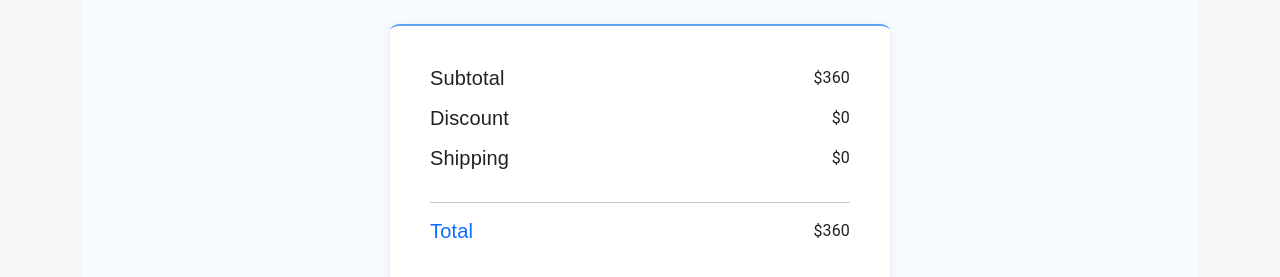
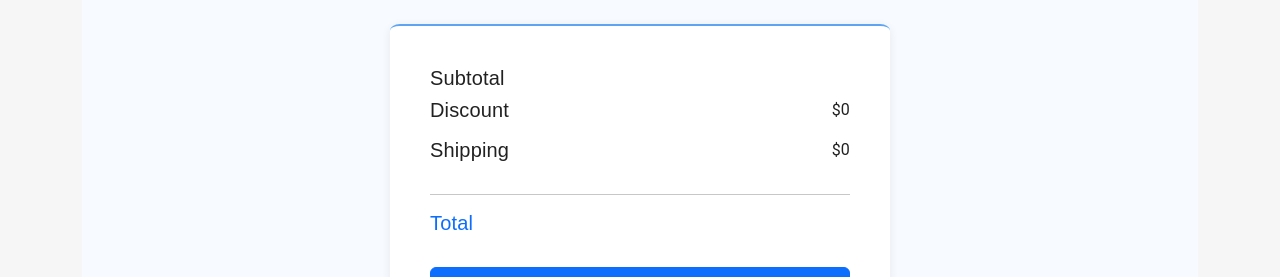
Before and after one commit to Piyush-Parmar-28/e-commerce-app, a React (Create React App) app: page /cart in a window 1280 px wide. Shown: the part 277-554 px from the top of the page. Built offline with nearby package versions, Linux system fonts and the light colour scheme; no server answers.

Commit message:
cartSummaryDone

```diff
--- a/src/components/Cart/Shopping_Summary.jsx
+++ b/src/components/Cart/Shopping_Summary.jsx
@@ -1,6 +1,16 @@
-import React from 'react'
+import axios from 'axios'
+import React, { useEffect, useState } from 'react'
 
 const Shopping_Summary = () => {
+    const [totalPrice,setTotalPrice] = useState('')
+
+    useEffect(()=>{
+        axios('/total').then((data)=>{
+            setTotalPrice(data.data)
+        })
+    },[])
+
+
     return (
         <div className="greenish-bg mt-4 p-4">
 
@@ -15,7 +25,7 @@ const Shopping_Summary = () => {
                     </div>
 
                     <div>
-                        <p>$360</p>
+                        <p>{totalPrice}</p>
                     </div>
                 </div>
 
@@ -50,7 +60,7 @@ const Shopping_Summary = () => {
                     </div>
 
                     <div>
-                        <p>$360</p>
+                        <p>{totalPrice}</p>
                     </div>
                 </div>
 
--- a/src/components/ProductsPage/Catalog_Image.jsx
+++ b/src/components/ProductsPage/Catalog_Image.jsx
@@ -35,6 +35,7 @@ const Catalog_Image = (props) => {
 
                     <form action='/AddToCart' method='post'>
                         <input className='d-none' name='cartProduct' type="text" defaultValue={props.productID} ></input>
+                        <input className='d-none' name='productPrice' type="text" defaultValue={props.itemPrice} ></input>
                         <button className="btn btn-danger btn-sm">Cart</button>
                     </form>
 
--- a/src/models/user.js
+++ b/src/models/user.js
@@ -32,6 +32,9 @@ const userSchema = new mongoose.Schema({
            },
            Quantity: {
             type: Number
+           },
+           Price:{
+            type:Number
            }
         }
     ] ,
--- a/src/pages/Cart.jsx
+++ b/src/pages/Cart.jsx
@@ -7,6 +7,7 @@ import Shopping_Summary from '../components/Cart/Shopping_Summary';
 const Cart = () => {
 
     var [IDs, setIDs] = useState([])
+
     useEffect(() => {
         fetch("/cart").then(data => data.json()).then(myData => {
             console.log(myData)
@@ -14,14 +15,9 @@ const Cart = () => {
         })
     }, [])
 
-    // console.log("IDS: "+ IDs);
-    // if (IDs.length === 0) {
-    //     console.log("empty array");
-    // }
+
 
     return (
-        // Fragment just wraps our code.
-        //  It is used to prevent unnecessary divs.
         <Fragment>
             <Navbar></Navbar>
 
@@ -47,11 +43,13 @@ const Cart = () => {
                                                 )
                                             }
                                             else{
+
                                                 return (
                                                     <Cart_Item
                                                         key= {contents._id}
                                                         itemID= {contents.productID}
                                                         quantity={contents.Quantity}
+                                                        price={contents.Price}
                                                     ></Cart_Item>
                                                 )
                                             }
```
Also changed, not shown: src/server.js (+15 -1 lines).
